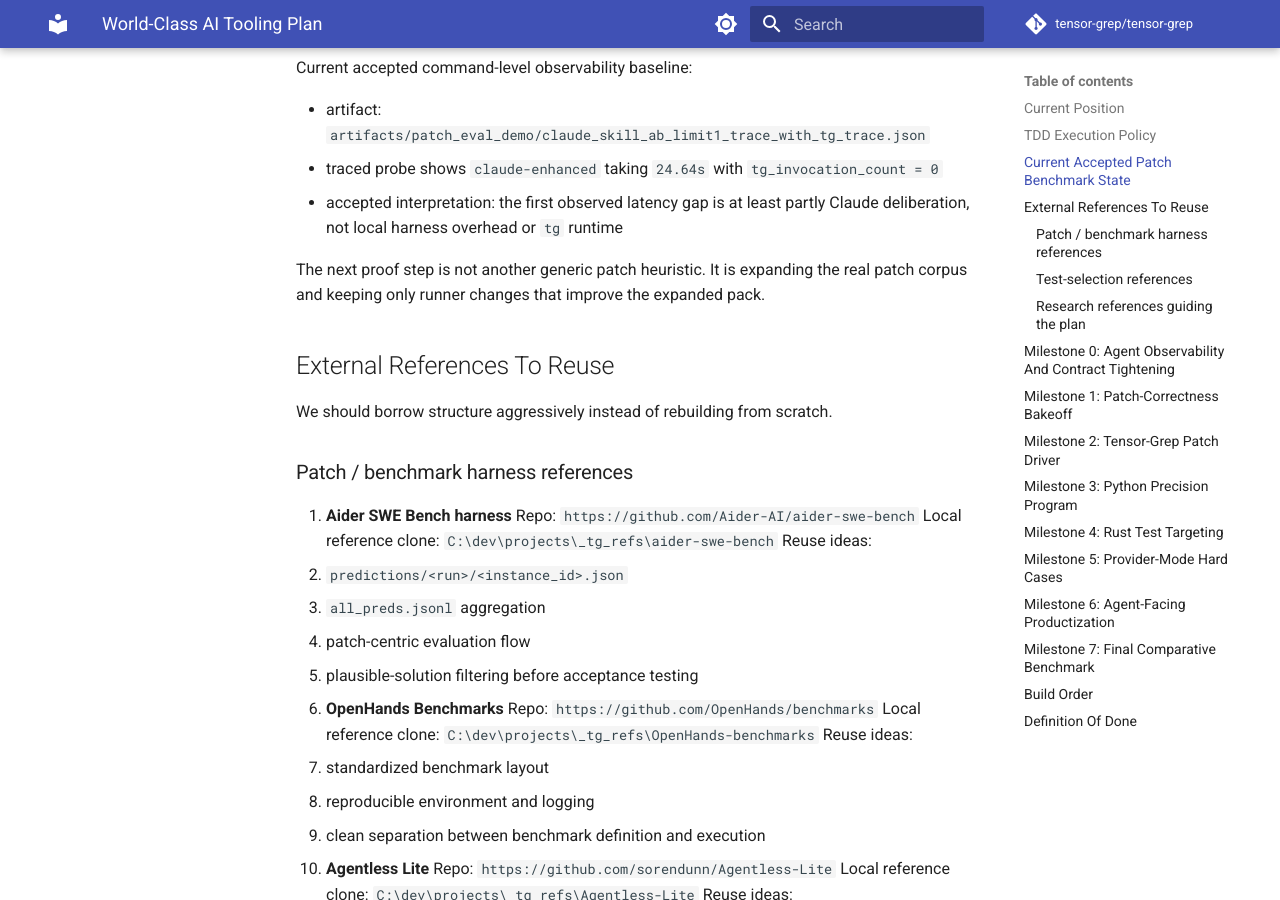
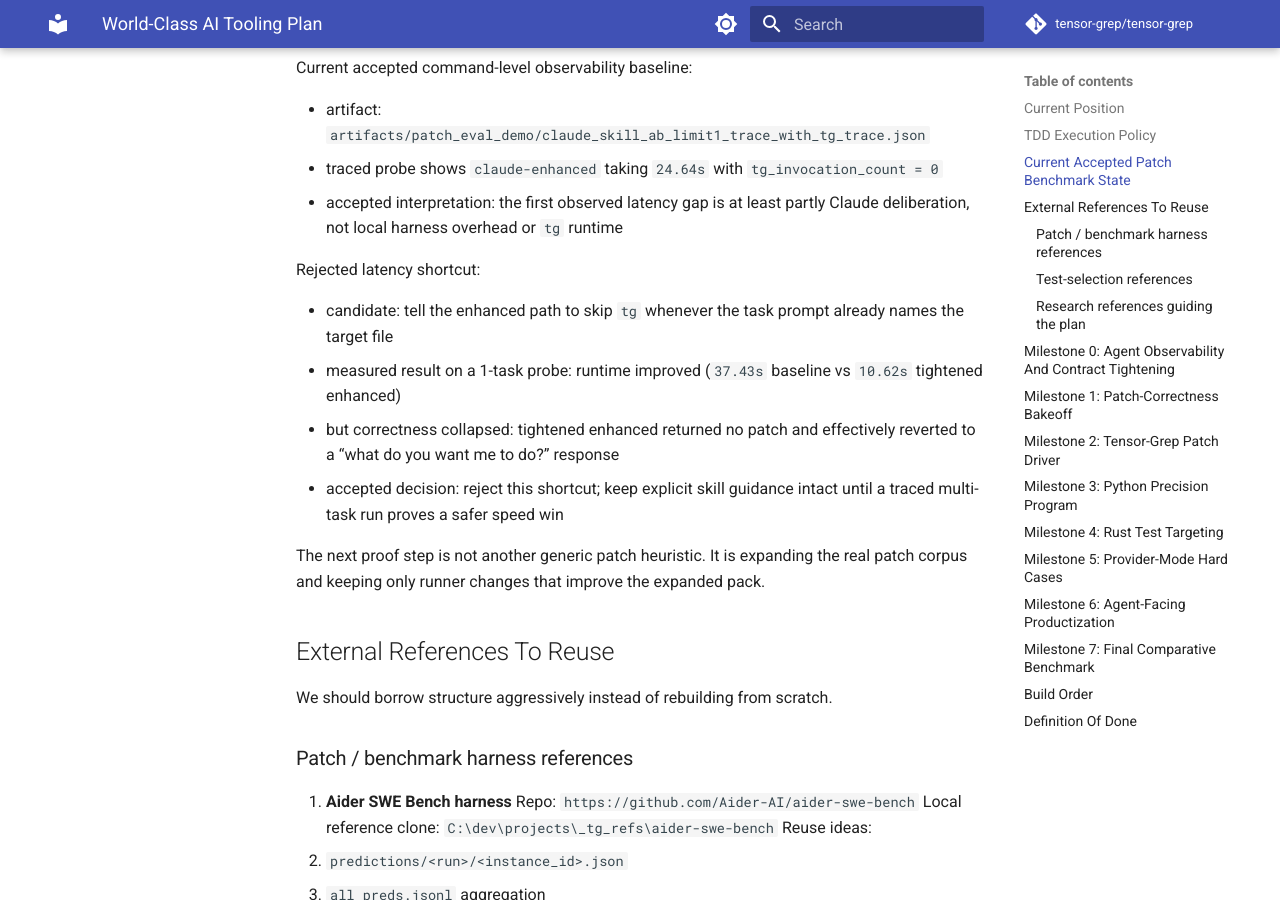
Before and after one commit to oimiragieo/tensor-grep, an MkDocs documentation site: the page built from docs/world_class_plan.md, in a window 1280 px wide and 900 px high, scrolled down 2253 px. Built offline with MkDocs 1.6.1 and Material for MkDocs 9.7.7, drawn with Linux system fonts in a browser that asks for light colours; comment, search, counter and statistics services are not loaded.

Commit message:
docs: record rejected claude latency shortcut

```diff
--- a/docs/world_class_plan.md
+++ b/docs/world_class_plan.md
@@ -67,6 +67,13 @@
 * artifact: `artifacts/patch_eval_demo/claude_skill_ab_limit1_trace_with_tg_trace.json`
 * traced probe shows `claude-enhanced` taking `24.64s` with `tg_invocation_count = 0`
 * accepted interpretation: the first observed latency gap is at least partly Claude deliberation, not local harness overhead or `tg` runtime
+
+Rejected latency shortcut:
+
+* candidate: tell the enhanced path to skip `tg` whenever the task prompt already names the target file
+* measured result on a 1-task probe: runtime improved (`37.43s` baseline vs `10.62s` tightened enhanced)
+* but correctness collapsed: tightened enhanced returned no patch and effectively reverted to a “what do you want me to do?” response
+* accepted decision: reject this shortcut; keep explicit skill guidance intact until a traced multi-task run proves a safer speed win
 
 The next proof step is not another generic patch heuristic. It is expanding the real patch corpus and keeping only runner changes that improve the expanded pack.
 
```
Also changed, not shown: docs/PAPER.md (+2 -0 lines).
